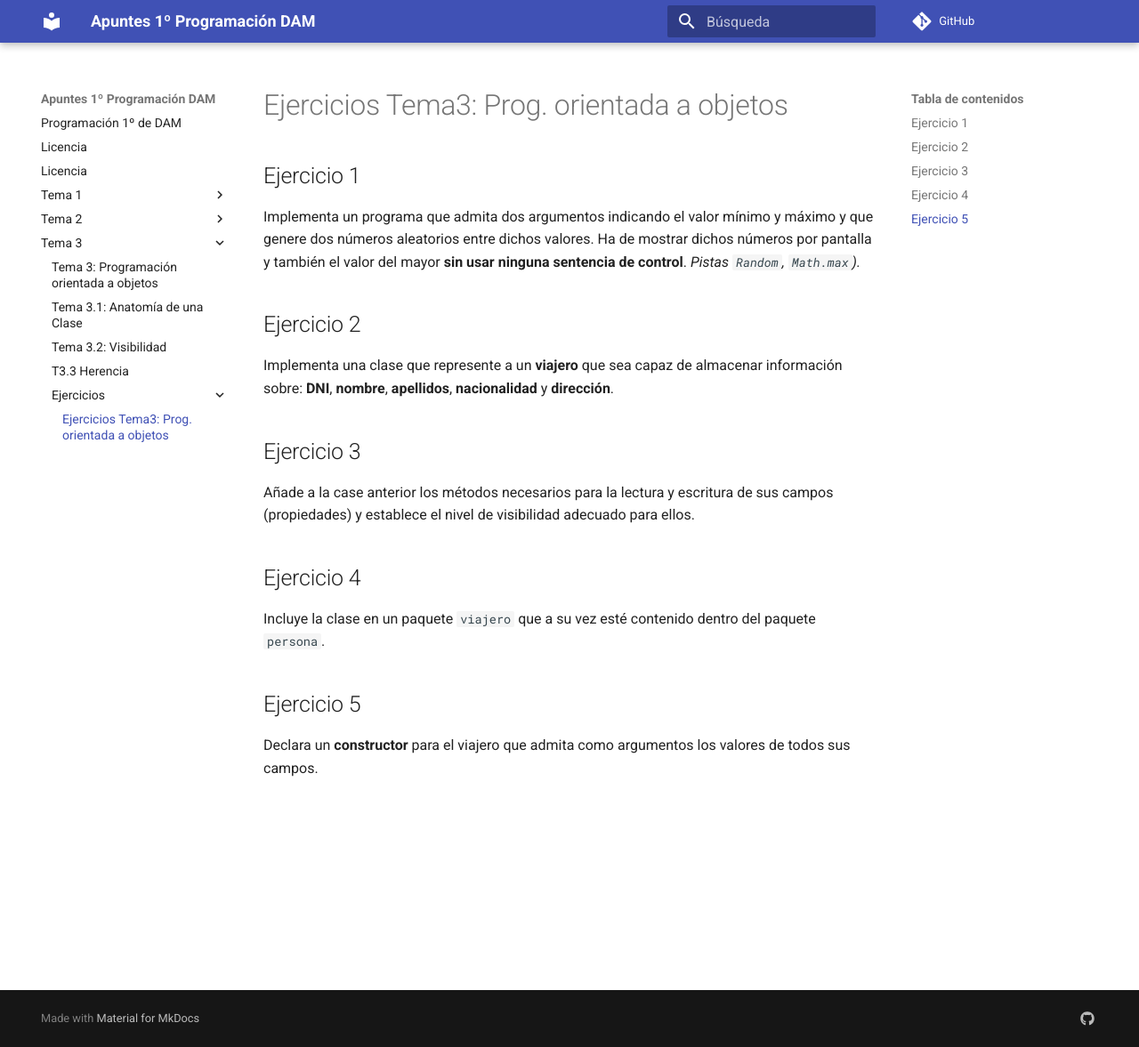
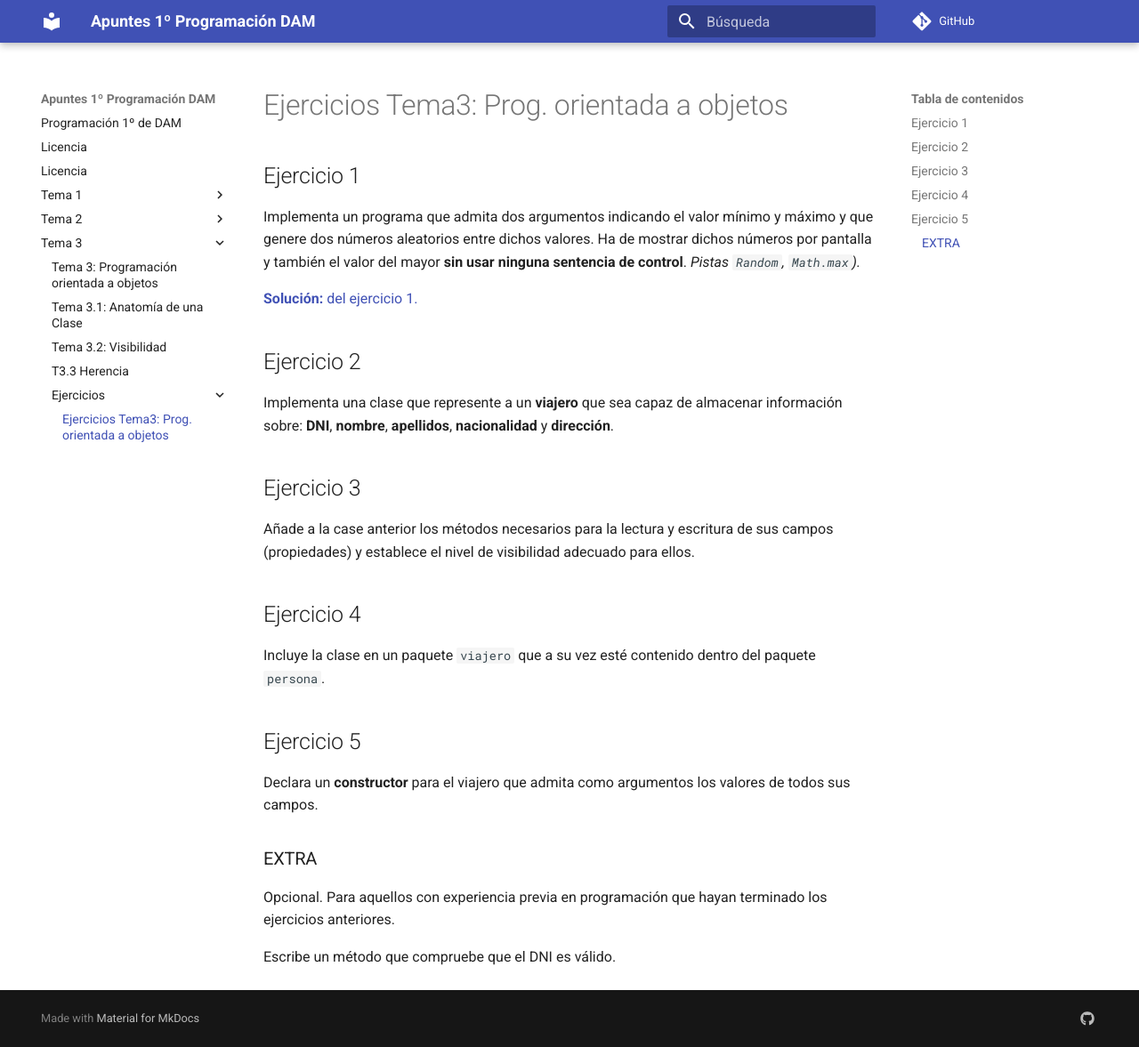
Before and after one commit to mmourazos/DAM_PR_Apuntes, an MkDocs documentation site: the page built from docs/Tema 3/Ejercicios/T3 - Ejercicios.md, in a window 1280 px wide and 1177 px high. Shown: the whole window at 89% size. Built offline with MkDocs 1.6.1 and Material for MkDocs 9.7.7, drawn with Linux system fonts in a browser that asks for light colours; comment, search, counter and statistics services are not loaded.

Commit message:
Añadidas soluciones ejercicios tema 3

```diff
--- a/docs/Tema 3/Ejercicios/T3 - Ejercicios.md
+++ b/docs/Tema 3/Ejercicios/T3 - Ejercicios.md
@@ -4,6 +4,8 @@
 
 Implementa un programa que admita dos argumentos indicando el valor mínimo y máximo y que genere dos números aleatorios entre dichos valores. Ha de mostrar dichos números por pantalla y también el valor del mayor **sin usar ninguna sentencia de control**.
 *Pistas `Random`, `Math.max`).*
+
+[**Solución:** del ejercicio 1.](codigo_fuente/Ejercicio1.java)
 
 ## Ejercicio 2
 
@@ -20,3 +22,9 @@
 ## Ejercicio 5
 
 Declara un **constructor** para el viajero que admita como argumentos los valores de todos sus campos.
+
+### EXTRA
+
+Opcional. Para aquellos con experiencia previa en programación que hayan terminado los ejercicios anteriores.
+
+Escribe un método que compruebe que el DNI es válido.
```
Also changed, not shown: 5 other files.
